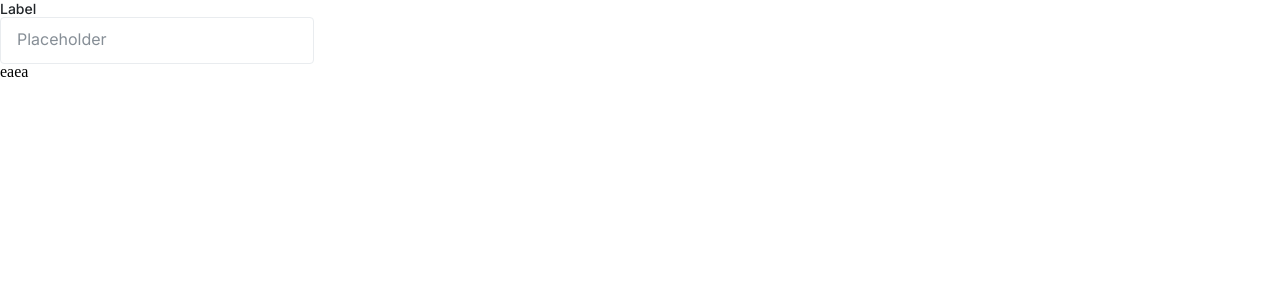
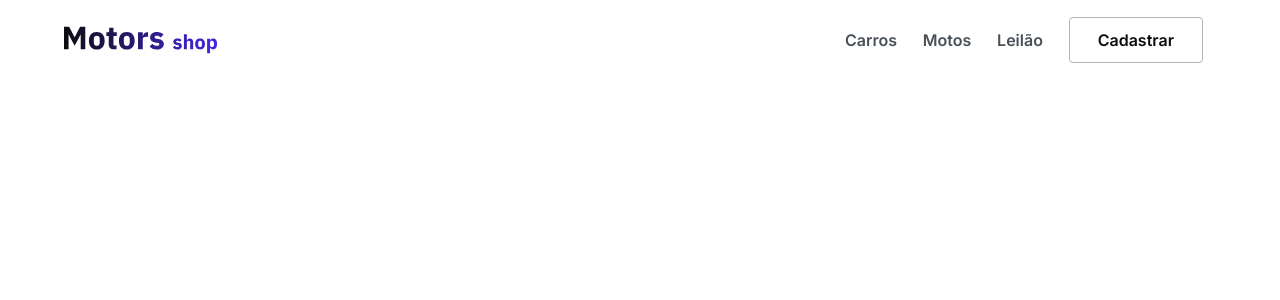
Before and after one commit to KA-09-Motors-Shop-projeto-fullstack/motors-shop, a React (Vite) app: page / in a window 1280 px wide. Shown: the top 300 px of the page. Built offline with nearby package versions, Linux system fonts and the light colour scheme.

Commit message:
Feat: criado componente Header e estilizado

```diff
--- a/package.json
+++ b/package.json
@@ -16,6 +16,7 @@
     "react-hook-form": "^7.34.0",
     "react-icons": "^4.4.0",
     "react-router-dom": "5",
+    "react-scroll": "^1.8.7",
     "react-toastify": "^9.0.7",
     "styled-components": "^5.3.5",
     "yup": "^0.32.11"
@@ -23,6 +24,8 @@
   "devDependencies": {
     "@types/react": "^18.0.15",
     "@types/react-dom": "^18.0.6",
+    "@types/react-router-dom": "^5.3.3",
+    "@types/react-scroll": "^1.8.4",
     "@types/styled-components": "^5.1.25",
     "@vitejs/plugin-react": "^2.0.0",
     "typescript": "^4.6.4",
--- a/src/App.tsx
+++ b/src/App.tsx
@@ -1,11 +1,9 @@
-import Button from "./components/Button";
-import Input from "./components/Input";
+import Header from "./components/Header";
 
 function App() {
   return (
     <div className="App">
-      <Input label="Label" name="teste" placeholder="Placeholder" />
-      <h1>eaea</h1>
+      <Header />
     </div>
   );
 }
--- a/src/components/Button/styles.ts
+++ b/src/components/Button/styles.ts
@@ -79,18 +79,21 @@ class Buttons {
     color: ${(props) => props.theme.colors.grey0};
     border: 1.5px solid ${(props) => props.theme.colors.grey0};
     border-radius: 4px;
+    background-color: transparent;
   `;
 
   static outline2 = css<IPropsButton>`
     color: ${(props) => props.theme.colors.grey0};
     border: 1.5px solid ${(props) => props.theme.colors.grey4};
     border-radius: 4px;
+    background-color: transparent;
   `;
 
   static outlineBrand1 = css<IPropsButton>`
     color: ${(props) => props.theme.colors.brand1};
     border: 1.5px solid ${(props) => props.theme.colors.brand1};
     border-radius: 4px;
+    background-color: transparent;
     :hover {
       background-color: ${(props) => props.theme.colors.brand4};
       border: 1.5px solid ${(props) => props.theme.colors.brand4};
@@ -101,6 +104,7 @@ class Buttons {
     color: ${(props) => props.theme.colors.brand1};
     border: 1.5px solid ${(props) => props.theme.colors.brand1};
     border-radius: 4px;
+    background-color: transparent;
   `;
 
   static link = css<IPropsButton>`
--- /dev/null
+++ b/src/components/Header/index.tsx
@@ -0,0 +1,67 @@
+import React, { ReactNode } from "react";
+import { HeaderStyle, Ul, Container } from "./styles";
+import Logo from "../../assets/Logo.svg";
+import { Link as LinkScroll, animateScroll as scroll } from "react-scroll";
+import { Link } from "react-router-dom";
+import Button from "../Button";
+
+interface IPropsHeader {
+  children?: ReactNode;
+}
+
+const Header: React.FC<IPropsHeader> = ({ children }) => {
+  return (
+    <HeaderStyle>
+      <Container>
+        <img src={Logo} alt="Motors Shop" />
+        <nav>
+          <Ul>
+            <li>
+              <LinkScroll
+                activeClass="active"
+                to="carros"
+                spy={true}
+                smooth={true}
+                offset={-70}
+                duration={500}
+              >
+                Carros
+              </LinkScroll>
+            </li>
+            <li>
+              <LinkScroll
+                activeClass="active"
+                to="motos"
+                spy={true}
+                smooth={true}
+                offset={-70}
+                duration={500}
+              >
+                Motos
+              </LinkScroll>
+            </li>
+            <li>
+              <LinkScroll
+                activeClass="active"
+                to="leilão"
+                spy={true}
+                smooth={true}
+                offset={-70}
+                duration={500}
+              >
+                Leilão
+              </LinkScroll>
+            </li>
+            <li>
+              <Button typeFont="big" typeButton="outline2">
+                Cadastrar
+              </Button>
+            </li>
+          </Ul>
+        </nav>
+      </Container>
+    </HeaderStyle>
+  );
+};
+
+export default Header;
--- /dev/null
+++ b/src/components/Header/styles.ts
@@ -0,0 +1,26 @@
+import styled from "styled-components";
+
+export const HeaderStyle = styled.header`
+  display: flex;
+  justify-content: center;
+  a {
+    font: ${(props) => props.theme.fonts["body-1-600"]};
+    color: ${(props) => props.theme.colors.grey2};
+    cursor: pointer;
+  }
+`;
+
+export const Ul = styled.ul`
+  display: flex;
+  justify-content: space-around;
+  width: 30vw;
+  align-items: center;
+`;
+
+export const Container = styled.div`
+  display: flex;
+  width: 90%;
+  justify-content: space-between;
+  align-items: center;
+  height: 80px;
+`;
--- a/src/styles/global.ts
+++ b/src/styles/global.ts
@@ -50,4 +50,7 @@ export default createGlobalStyle`
         border-collapse: collapse;
         border-spacing: 0;
     }
+    button {
+        cursor: pointer;
+    }
 `;
```
Also changed, not shown: src/assets/Logo.svg (added), 1 other file (tests, documents, lock files or other folders).
